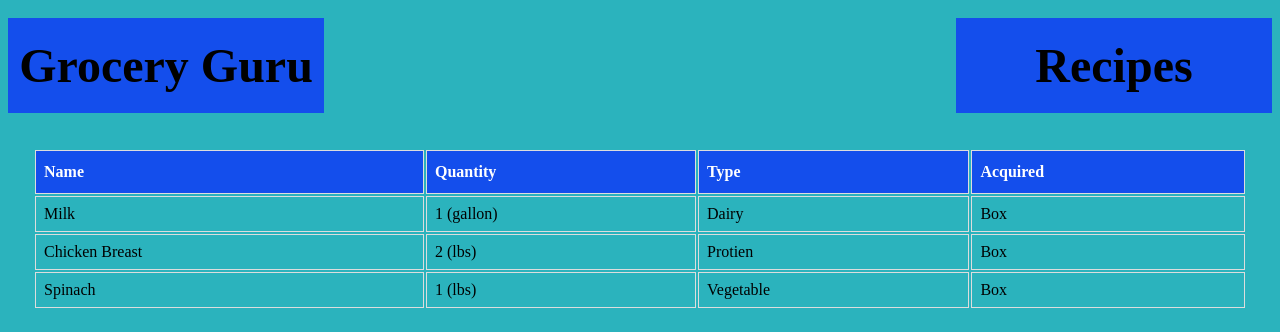
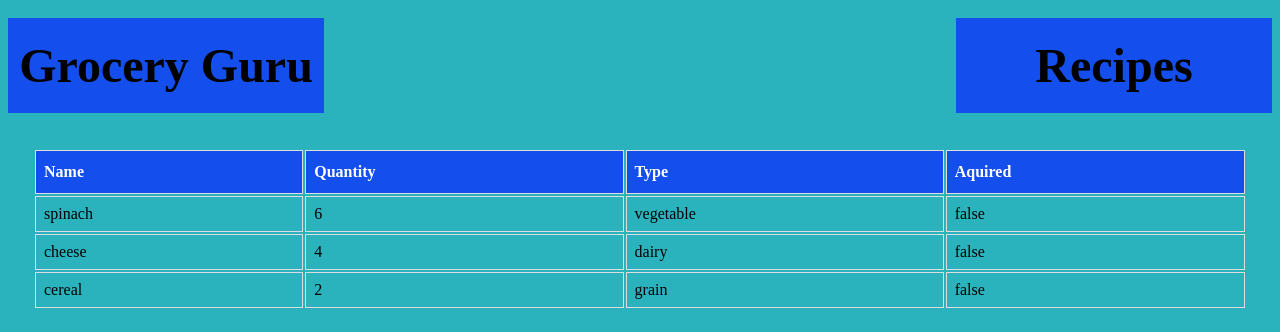
Before and after one commit to EliScherrer/Grocery-Guru, a website: page public/list.html in a window 1280 px wide. Shown: the top 332 px of the page. Drawn offline with Linux system fonts and the light colour scheme.

Commit message:
editted list.html and added list.js

```diff
--- /dev/null
+++ b/public/js/list.js
@@ -0,0 +1,127 @@
+function create_table() {
+    //example of input
+    var item1 = {
+        name:"apple",
+        quantity: 2,
+        type: "fruit",
+        aquired: true
+    };
+    var item2 = {
+        name:"pear",
+        quantity: 2,
+        type: "fruit",
+        aquired: false
+    };
+    var item3 = {
+        name:"chicken",
+        quantity: 2,
+        type: "protein",
+        aquired: false
+    };
+    var item4 = {
+        name:"spinach",
+        quantity: 6,
+        type: "vegetable",
+        aquired: false
+    };
+    var item5 = {
+        name:"cheese",
+        quantity: 4,
+        type: "dairy",
+        aquired: false
+    };
+    var item6 = {
+        name:"cereal",
+        quantity: 2,
+        type: "grain",
+        aquired: false
+    };
+    var item7 = {
+        name:"milk",
+        quantity: 1,
+        type: "dairy",
+        aquired: false
+    };
+    var item8 = {
+        name:"orange",
+        quantity: 2,
+        type: "fruit",
+        aquired: false
+    };
+    var item9 = {
+        name:"cereal",
+        quantity: 2,
+        type: "grain",
+        aquired: false
+    };
+    var item10 = {
+        name:"bread",
+        quantity: 2,
+        type: "grain",
+        aquired: false
+    };
+    var item11 = {
+        name:"cereal",
+        quantity: 2,
+        type: "grain",
+        aquired: false
+    };
+    var item12 = {
+        name:"cereal",
+        quantity: 2,
+        type: "grain",
+        aquired: false
+    };
+    var items1 = [item1, item2, item3];
+    var items2 = [item4, item5, item6];
+    var items3 = [item7, item8, item9];
+    var items4 = [item10, item11, item12];
+    var list1 = {list_name: "list_a", all: items1};
+    var list2 = {list_name: "list_b", all: items2};
+    var list3 = {list_name: "list_c", all: items3};
+    var list4 = {list_name: "list_d", all: items4};
+    var total = [list1, list2, list3, list4];
+    var table = '';
+    var list = total[1];
+    var rows = list.all.length + 1;
+    var cols = 4;
+    var i = -1;
+    for (var r = 0; r < rows; r++) {
+        table += '<tr>';
+        //cols = total[r].all.length;
+        for (var c = 0; c < cols; c++) {
+            if (r == 0) {
+                if (c == 0) {
+                    table += '<th>' + "Name" + '</th>';
+                }
+                else if (c == 1) {
+                    table += '<th>' + "Quantity" + '</th>';
+                }
+                else if (c == 2) {
+                    table += '<th>' + "Type" + '</th>';
+                }
+                else if (c == 3) {
+                    table += '<th>' + "Aquired" + '</th>';
+                }
+            }
+            else {
+                //i++;
+                if (c == 0) {
+                    table += '<td>' + list.all[r-1].name + '</td>';
+                }
+                else if (c == 1) {
+                    table += '<td>' + list.all[r-1].quantity + '</td>';
+                }
+                else if (c == 2) {
+                    table += '<td>' + list.all[r-1].type + '</td>';
+                }
+                else if (c == 3) {
+                    table += '<td>' + list.all[r-1].aquired + '</td>';
+                }
+            }
+        }
+        table += '</tr>';
+    }
+    var node = document.getElementById("ingredients");
+    node.innerHTML = table;
+}
--- a/public/list.html
+++ b/public/list.html
@@ -2,6 +2,7 @@
     <head>
         <title>List 1</title>
         <link rel="stylesheet" href="./css/list.css"/>
+        <script src="./js/list.js"></script>
     </head>
 
     <div class="left">
@@ -12,33 +13,8 @@
         <h2><font size="12">Recipes</font></h2>
     </div>
 
-    <body>
-        <table id="ingredients">
-            <tr>
-                <th>Name</th>
-                <th>Quantity</th>
-                <th>Type</th>
-    	        <th>Acquired</th>
-            </tr>
-            <tr>
-                <td>Milk</td>
-                <td>1 (gallon)</td>
-                <td>Dairy</td>
-                <td>Box</td>
-            </tr>
-            <tr>
-                <td>Chicken Breast</td>
-                <td>2 (lbs)</td>
-                <td>Protien</td>
-                <td>Box</td>
-            </tr>
-            <tr>
-                <td>Spinach</td>
-                <td>1 (lbs)</td>
-                <td>Vegetable</td>
-                <td>Box</td>
-            </tr>
-        </table>
+    <body onload="create_table()">
+        <table id="ingredients"></table>
 
         <h1>Completed</h1>
 
```
